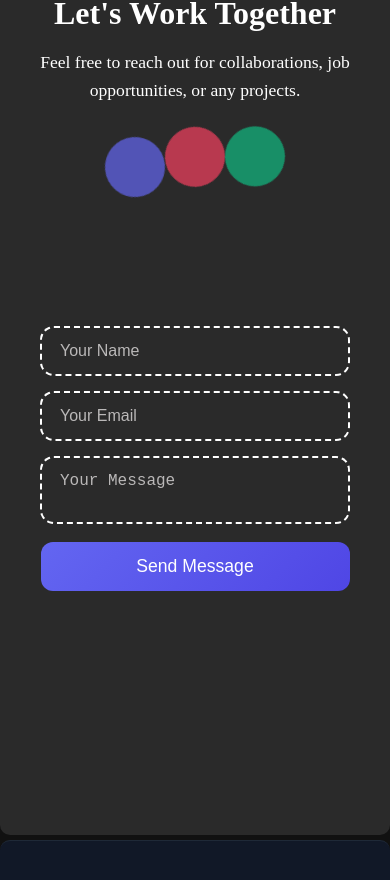
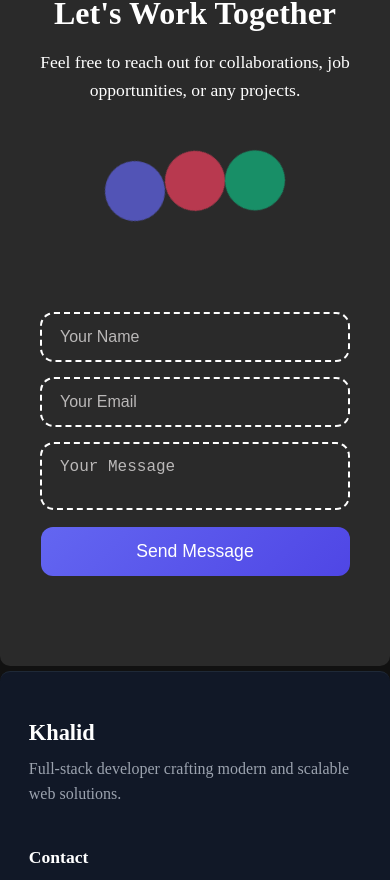
Before and after one commit to GTK-kala/Personal-Portfolio-App, a React (Vite) app in the folder Personal-Portfolio-App/: page / in a window 390 px wide. Shown: the part 4348-5228 px from the top of the page. Built offline with nearby package versions, Linux system fonts and the light colour scheme.

Commit message:
Adjust contact section heights and form positioning for improved layout

```diff
--- a/Personal-Portfolio-App/src/components/Contact/Contact.css
+++ b/Personal-Portfolio-App/src/components/Contact/Contact.css
@@ -257,7 +257,7 @@
   }
   .contact-animation {
     position: relative;
-    top: 0.5rem;
+    top: 2rem;
   }
   .contact-form {
     position: relative;
@@ -284,13 +284,17 @@
     padding-top: 35px;
   }
   .contact-section_light {
-    height: 120vh;
+    height: 80vh;
   }
   .contact-section_night {
-    height: 100vh;
+    height: 80vh;
+  }
+  .contact-section_light .contact-form {
+    position: relative;
+    top: -30px;
   }
   .contact-section_night .contact-form {
     position: relative;
-    top: -100px;
+    top: -30px;
   }
 }
```
